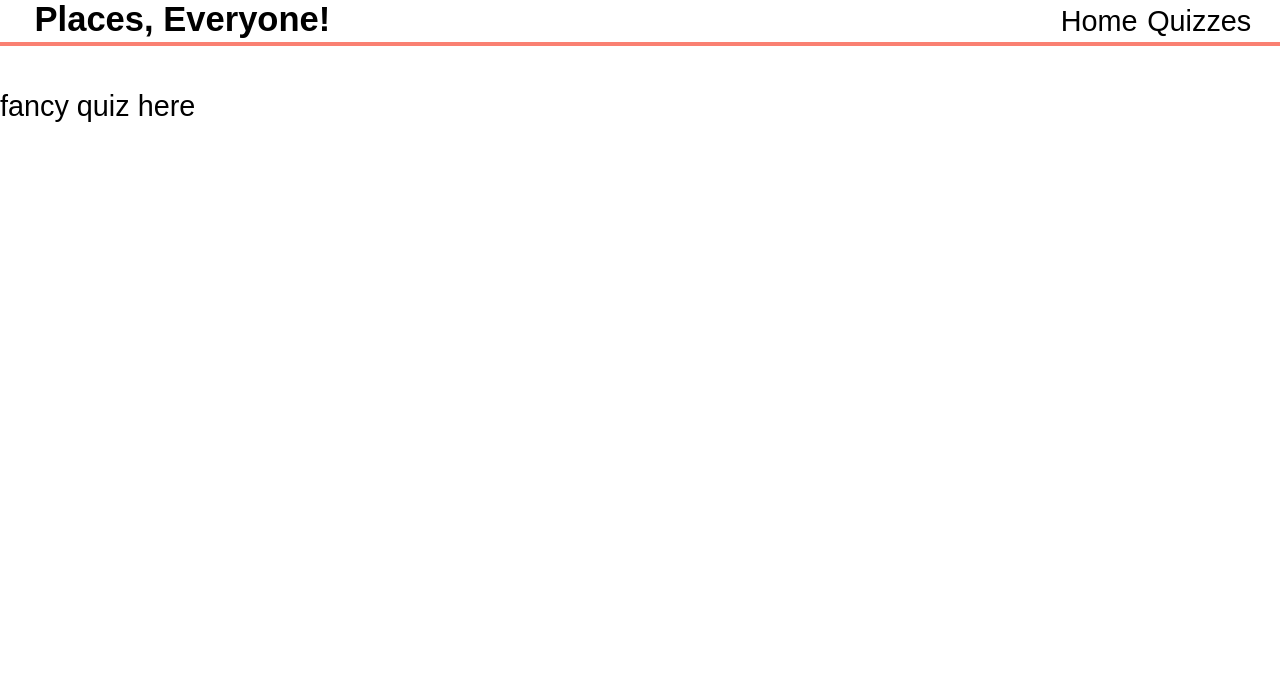
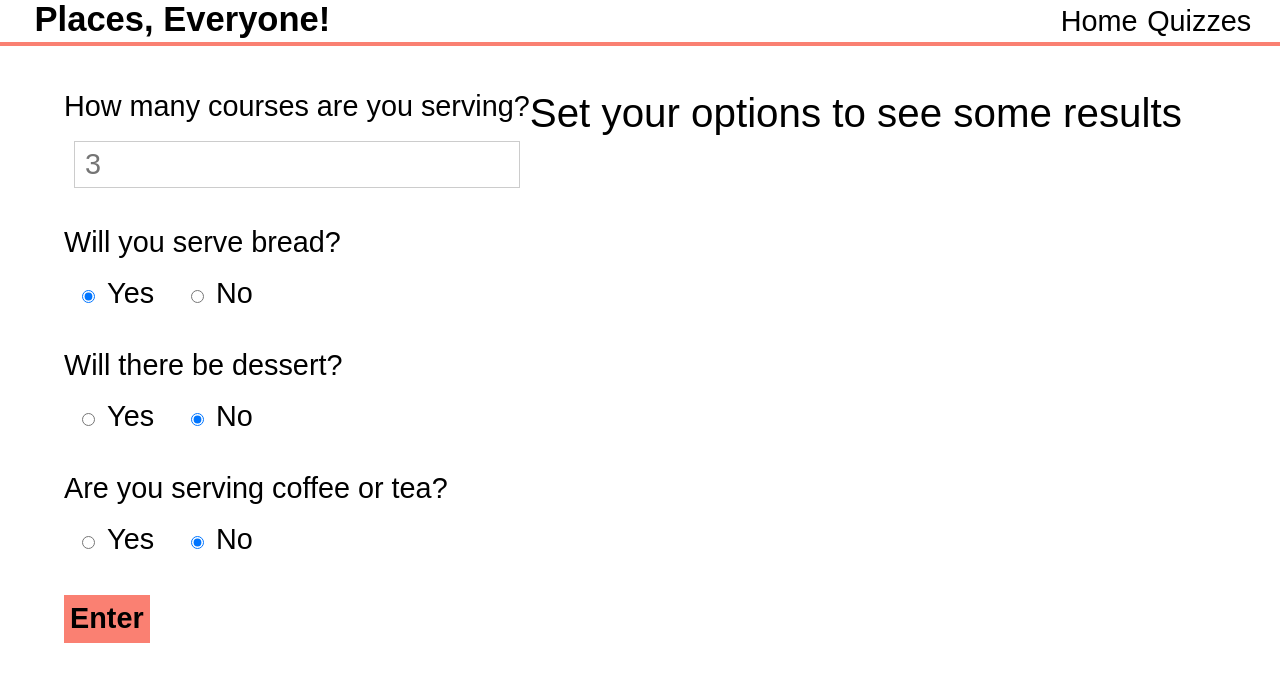
Before and after one commit to BrittanyIRL/placed, a React app in the folder placed/: page /quizzes/fancy in a window 1280 px wide. Shown: the top 682 px of the page. Built offline with nearby package versions, Linux system fonts and the light colour scheme.

Commit message:
starting in on the quiz that will use firebase for rendering. got most of the form done and manual options in the proper order. trouble with the checkbox state update so commented that out for the time being. need to connect to redux to grab API and render content

```diff
--- a/placed/src/components/UI/Input/Input.js
+++ b/placed/src/components/UI/Input/Input.js
@@ -11,6 +11,9 @@ const input = ( props ) => {
     }
     if (props.elementType === 'radio') {
       inputClasses.push(classes.Radio)
+    }
+    if (props.elementType === 'checkbox') {
+      inputClasses.push(classes.Checkbox)
     }
 
     switch ( props.elementType ) {
@@ -35,6 +38,24 @@ const input = ( props ) => {
                 checked={props.value === option.value}
                 />
                 <label className={classes.RadioLabel}>{option.displayValue}</label>
+                </span>
+            ))} </span>
+          )
+          break;
+        case ( 'checkbox' ):
+          inputElement = (<span>
+            {props.elementConfig.options.map(option => (
+              <span key={option.id}>
+              <input
+                value={option.value}
+                id={option.id}
+                type='checkbox'
+                name={props.name}
+                className={inputClasses.join(' ')}
+                onChange={props.changed}
+                checked={option.checked}
+                />
+                <label className={classes.CheckboxLabel}>{option.displayValue}</label>
                 </span>
             ))} </span>
           )
--- a/placed/src/containers/SettingQuiz/FancyQuiz/FancyQuiz.js
+++ b/placed/src/containers/SettingQuiz/FancyQuiz/FancyQuiz.js
@@ -1,12 +1,250 @@
 import React, { Component } from 'react';
+import Input from '../../../components/UI/Input/Input';
+import Button from '../../../components/UI/Button/Button';
+import { updateObject, checkValidity } from '../../../shared/utility';
 
+import styled from 'styled-components'
+import classes from '../SharedQuizzes.css';
+
+const Main = styled.main`
+  width: 90vw;
+  margin: 0 auto;
+  display: flex;
+`;
 class FancyQuiz extends Component {
+  // Input - Checkboxes : drink options - red wine, white wine, champagne
+  // Input - Radio : bread
+  // Input - Number : how many courses
+  // Input - Radio : dessert
+  // Input - Radio : serving coffee
+  state = {
+      quizResult: (<div className={classes.Results}><p>Set your options to see some results</p></div>),
+      quizItems: {
+        courses: {
+            elementType: 'input',
+            elementConfig: {
+                type: 'number',
+                placeholder: '3'
+            },
+            value: '',
+            validation: {
+                required: true
+            },
+            valid: false,
+            touched: false,
+            label : "How many courses are you serving?"
+          },
+          // drinks: {
+          //   elementType: 'checkbox',
+          //   elementConfig: {
+          //       options: [
+          //           {value: "3", displayValue: 'Red Wine', id: 'red_wine', checked : false },
+          //           {value: "4", displayValue: 'White Wine', id: 'white_wine', checked : false },
+          //           {value: "2", displayValue: 'Water', id: 'water', checked : false },
+          //           {value: "5", displayValue: 'Champagne', id: 'champagne', checked : false }
+          //       ]
+          //   },
+          //   name: 'drinks',
+          //   value: null,
+          //   validation: {},
+          //   valid: true,
+          //   label : "What drinks will you serve?"
+          // },
+          bread: {
+            elementType: 'radio',
+            elementConfig: {
+                options: [
+                    {value: "true", displayValue: 'Yes', id: 'bread_true'},
+                    {value: "false", displayValue: 'No', id: 'bread_false'}
+                ]
+            },
+            name: 'bread',
+            value: "true",
+            validation: {},
+            valid: true,
+            label : "Will you serve bread?"
+          },
+          dessert: {
+            elementType: 'radio',
+            elementConfig: {
+                options: [
+                    {value: "true", displayValue: 'Yes', id: 'dessert_true'},
+                    {value: "false", displayValue: 'No', id: 'dessert_false'}
+                ]
+            },
+            name: 'dessert',
+            value: "false",
+            validation: {},
+            valid: true,
+            label : "Will there be dessert?"
+          },
+          coffee: {
+            elementType: 'radio',
+            elementConfig: {
+                options: [
+                    {value: "true", displayValue: 'Yes', id: 'coffee_true'},
+                    {value: "false", displayValue: 'No', id: 'coffee_false'}
+                ]
+            },
+            name: 'coffee',
+            value: "false",
+            validation: {},
+            valid: false,
+            label : "Are you serving coffee or tea?"
+          }
+        },
+        formIsValid: false
+      }
 
-  render() {
-    return (
-      <div> fancy quiz here </div>
-    )
-  }
+      updateResults = ( event ) => {
+        event.preventDefault();
+        let courses = this.state.quizItems.courses.value;
+        let is_bread = this.state.quizItems.bread.value !== "false";
+        let is_dessert = this.state.quizItems.dessert.value !== "false";
+        let is_coffee = this.state.quizItems.coffee.value !== "false";
+
+        console.log(courses);
+        let setting_options = [];
+        let setting_type = null;
+        let setting_max = Number(courses) > 4 ? true : false; // true if courses > 4
+        let setting_error = false; // throw an error if there's no way to show setting
+        let two_courses = ['6', '12'];
+        let three_courses = ['7', '11'];
+        let four_courses = ['13'];
+        let dessert = ['18'];
+        let coffee = ['19'];
+        let bread = ['1'];
+
+        if(Number(courses) === 1) {
+          setting_type = "basic";
+        } else if(Number(courses) === 2) {
+          setting_options = setting_options.concat(two_courses);
+        } else if(Number(courses) === 3) {
+          console.log("three!");
+          setting_options = setting_options.concat(two_courses, three_courses);
+        } else if(Number(courses) >= 4) {
+          setting_options = setting_options.concat(two_courses, three_courses, four_courses);
+        } else {
+          setting_error = true;
+        }
+
+        if(is_bread){
+          setting_options = setting_options.concat(bread);
+        }
+        if(is_dessert){
+          setting_options = setting_options.concat(dessert);
+        }
+        if(is_coffee){
+          setting_options = setting_options.concat(coffee);
+        }
+
+        console.log("setting options: ", setting_options);
+
+
+        // pass updated state to redux to decide what to render
+        // if courses > 4 flag state
+        // if courses === 0 show original state
+        // if courses === 1 show basic setting
+        // if courses > 1 go through the following:
+          // if bread_true option : 1
+          // if dessert true option : 18
+          // if coffee true option: 19
+          // if courses 2 : + options : 6, 12
+          // if courses 3 : + options 7, 11
+          // if courses 4 and NOT dessert : options 13
+          // if courses 4 and IS dessert : no further options
+
+      }
+      // todo
+      updateCheckbox = (newValue, inputIdentifier) => {
+        let existing_values = this.state.quizItems[inputIdentifier].value;
+        const options = this.state.quizItems[inputIdentifier].elementConfig.options;
+        console.log("CHECKBOX FOUND ")
+        let updatedCheckbox = null;
+        let updatedValue = [];
+        for (let key in options) {
+          if(options[key].value === newValue){
+            let is_true = options[key].checked === "false" ? true : false;
+            updatedCheckbox = updateObject(this.state.quizItems[inputIdentifier].elementConfig.options[key], {
+              checked : !is_true ? "true" : "false"
+            })
+            if(is_true){
+              updatedValue.push(options[key].value);
+            }
+          }
+          console.log(options[key].checked);
+          if(options[key].checked === "true"){
+            updatedValue.push(options[key].value);
+          }
+        }
+        return updatedValue;
+      }
+
+      inputChangedHandler = (event, inputIdentifier) => {
+        let this_input_value = event.target.value;
+        let input_type = this.state.quizItems[inputIdentifier].elementType;
+        let updatedFormElement = null;
+        let updateQuizResults = null;
+        if (input_type === 'checkbox') {
+          let updatedValue = this.updateCheckbox(this_input_value, inputIdentifier);
+          updatedFormElement = updateObject(this.state.quizItems[inputIdentifier], {
+            value : updatedValue,
+            valid : true,
+            touched : true
+          });
+        } else {
+          updatedFormElement = updateObject(this.state.quizItems[inputIdentifier], {
+            value : this_input_value,
+            valid : checkValidity(this_input_value, this.state.quizItems[inputIdentifier].validation),
+            touched : true
+          });
+        }
+
+        updateQuizResults = updateObject(this.state.quizItems, {
+          [inputIdentifier] : updatedFormElement
+        });
+
+        let formIsValid = true;
+        for (let inputIdentifier in updateQuizResults) {
+            formIsValid = updateQuizResults[inputIdentifier].valid && formIsValid;
+        }
+        this.setState({quizItems: updateQuizResults, formIsValid: formIsValid});
+      }
+
+      render() {
+        const formElementsArray = [];
+          for (let key in this.state.quizItems) {
+              formElementsArray.push({
+                  id: key,
+                  config: this.state.quizItems[key]
+              });
+          }
+          let form = (
+              <form onSubmit={this.updateResults} className={classes.Quiz}>
+                  {formElementsArray.map(formElement => (
+                    <div key={formElement.id}>
+                      <label>{formElement.config.label}</label>
+                      <Input
+                          elementType={formElement.config.elementType}
+                          elementConfig={formElement.config.elementConfig}
+                          value={formElement.config.value}
+                          invalid={!formElement.config.valid}
+                          shouldValidate={formElement.config.validation}
+                          touched={formElement.config.touched}
+                          changed={(event) => this.inputChangedHandler(event, formElement.id)} />
+                    </div>
+                  ))}
+                  <Button btnType="BasicBackground" has_background="true" disabled={!this.state.formIsValid}>Enter</Button>
+              </form>
+          );
+
+        return (
+          <Main>
+            {form}
+            {this.state.quizResult}
+          </Main>
+        )
+      }
 }
 
 export default FancyQuiz;
--- a/placed/src/containers/SettingQuiz/FunQuiz/FunQuiz.js
+++ b/placed/src/containers/SettingQuiz/FunQuiz/FunQuiz.js
@@ -11,7 +11,7 @@ import soapImage from '../../../assets/soap.png';
 
 // styles
 import styled from 'styled-components'
-import classes from './FunQuiz.css';
+import classes from '../SharedQuizzes.css';
 
 const Main = styled.main`
   width: 90vw;
@@ -90,6 +90,7 @@ class FunQuiz extends Component {
     }
     this.setState({ quizResult : display_result });
   }
+
   inputChangedHandler = (event, inputIdentifier) => {
     console.log("input change! ", event, inputIdentifier);
     const updatedFormElement = updateObject(this.state.quizItems[inputIdentifier], {
@@ -109,6 +110,7 @@ class FunQuiz extends Component {
     }
     this.setState({quizItems: updateQuizResults, formIsValid: formIsValid});
   }
+
   render() {
     const formElementsArray = [];
       for (let key in this.state.quizItems) {
```
Also changed, not shown: placed/src/containers/SettingQuiz/SharedQuizzes.css (renamed from placed/src/containers/SettingQuiz/FunQuiz/FunQuiz.css). Lines whose indentation alone changed are shown as unchanged.
